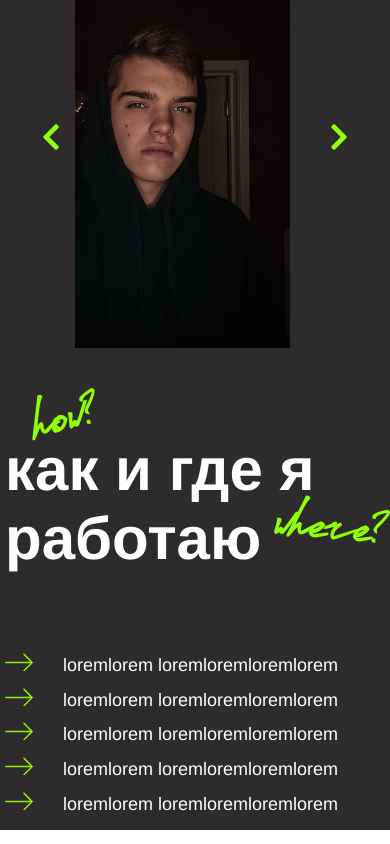
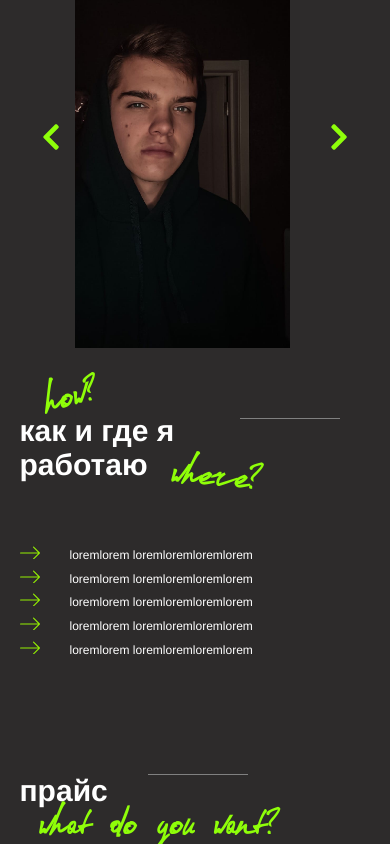
Before and after one commit to neydyxd/brow-master-landing, a React (Create React App) app: page / in a window 390 px wide. Shown: the part 1021-1865 px from the top of the page. Built offline with nearby package versions, Linux system fonts and the light colour scheme.

Commit message:
Доработка адптива секции slider и верстка секции price

```diff
--- a/src/Components/About/About.css
+++ b/src/Components/About/About.css
@@ -59,7 +59,7 @@
 }
 
 .about__label{
-    min-width: 150px;
+    width: 150px;
     border-top: 1px solid #808080;
     margin-left: 20px;
 }
--- a/src/Components/App/App.js
+++ b/src/Components/App/App.js
@@ -1,5 +1,6 @@
 import About from "../About/About";
 import Header from "../Header/Header";
+import Price from "../Price/Price";
 import Slider from "../Slider/Slider";
 
 
@@ -10,6 +11,7 @@ function App() {
         <Header />
         <About />
         <Slider />
+        <Price />
       </div>
     </div>
   );
--- a/src/Components/Header/Header.css
+++ b/src/Components/Header/Header.css
@@ -68,6 +68,28 @@
     font-family: Helvetica;
     margin-left: 20px;
     text-decoration: none;
+    background: linear-gradient(
+            to right,
+            #8ffe09 20%,
+            white 30%,
+            white 70%,
+            #8ffe09 80%
+        );
+    -webkit-background-clip: text;
+    background-clip: text;
+    -webkit-text-fill-color: transparent;
+    text-fill-color: transparent;
+    background-size: 500% auto;
+    animation: textShine 5s ease-in-out infinite alternate;
+}
+
+@keyframes textShine {
+    0% {
+        background-position: 0% 50%;
+    }
+    100% {
+        background-position: 100% 50%;
+    }
 }
 
 .header__phone:hover{
--- a/src/Components/Navigation/Navigation.css
+++ b/src/Components/Navigation/Navigation.css
@@ -79,7 +79,30 @@
         text-decoration: none;
         font-family: Shlapak;
         font-size: 45px;
+        text-decoration: none;
+        background: linear-gradient(
+            to right,
+            #8ffe09 20%,
+            white 30%,
+            white 70%,
+            #8ffe09 80%
+        );
+        -webkit-background-clip: text;
+        background-clip: text;
+        -webkit-text-fill-color: transparent;
+        text-fill-color: transparent;
+        background-size: 500% auto;
+        animation: textShine 5s ease-in-out infinite alternate;
     }
+
+    @keyframes textShine {
+      0% {
+          background-position: 0% 50%;
+      }
+      100% {
+          background-position: 100% 50%;
+      }
+  }
 
     .navigation__close-button:hover{
         opacity: 0.6;
--- /dev/null
+++ b/src/Components/Price/Price.css
@@ -0,0 +1,47 @@
+.price{
+    margin-top: 100px;
+}
+
+.price__title{
+    font-size: 60px;
+    font-family: Helvetica;
+    color: white;
+    margin: 0;
+
+}
+
+.price__title-box{
+    display: flex;
+}
+
+.price__label{
+    display: inline-block;
+    width: 150px;
+    border-top: 1px solid #808080;
+    margin-left: 40px;
+}
+
+.price__subtitle{
+    font-size: 50px;
+    font-family: Shlapak;
+    color: #8FFE09;
+    margin: 0;
+    margin-top: -20px;
+    margin-left: 35px;
+}
+
+@media screen and (min-width: 320px) and (max-width: 767px) {
+    .price__title{
+        font-size: 30px;
+    }
+
+    .price__subtitle{
+        margin-top: -10px;
+        font-size: 40px;
+        margin-left: 20px;
+    }
+
+    .price__label{
+        width: 100px;
+    }
+}
--- /dev/null
+++ b/src/Components/Price/Price.js
@@ -0,0 +1,12 @@
+function Price() {
+    return(
+        <section className="price">
+            <div className="price__title-box">
+                <h3 className='price__title'>прайс</h3>
+                <label className='price__label'></label>
+            </div>
+            <h3 className='price__subtitle'>what do you want?</h3>
+        </section>
+    );
+}
+export default Price;
--- a/src/Components/Slider/Slider.css
+++ b/src/Components/Slider/Slider.css
@@ -20,6 +20,14 @@ margin-top: 150px;
     color: white;
     max-width: 320px;
     margin: 0;
+    display: flex;
+}
+
+.slider__label{
+    display: inline-block;
+    min-width: 150px;
+    border-top: 1px solid #808080;
+    margin-left: -20px;
 }
 
 .slider__title_3{
@@ -62,7 +70,10 @@ margin-top: 150px;
 .slider__title-box{
     width: 380px;
 }
-
+.slider__first-box{
+    display: flex;
+    align-items: center;
+}
 .slider__item{
     width: 100%;
     display: flex;
@@ -93,12 +104,31 @@ margin-top: 150px;
 }
 
 
+.slider__arrow-block{
+    display: flex;
+    flex-direction: column;
+    justify-content: space-between;
+    max-height: 70%;
+}
+
+.slider__arrow{
+    width: 100px;
+    filter: invert(81%) sepia(49%) saturate(859%) hue-rotate(32deg) brightness(104%) contrast(99%);
+    justify-self: center;
+    height: 100px;
+}
+
+
 @media screen and (min-width: 320px) and (max-width: 767px) {
     .slider{
         flex-direction: column-reverse;
         margin: 0 auto;
         margin-top: 50px;
         align-items: center;
+    }
+
+    .slider__about{
+        margin-right: auto;
     }
 
     .slider__item_1{
@@ -112,4 +142,46 @@ margin-top: 150px;
     .slider__item_3{
         background-position: -100px center;
     }
+
+    .slider__title_2{
+        font-size: 30px;
+    }
+
+    .slider__title_1{
+        font-size: 40px;
+        margin-bottom: 20px;
+    }
+
+
+    .slider__title_2{
+        font-size: 30px;
+    }
+
+    .slider__title_3{
+        font-size: 40px;
+        margin-top: -40px;
+    }
+
+    .slider__title-box{
+        width: 240px;
+    }
+
+    .slider__list{
+        margin-top: 50px;
+        min-width: 100%;
+    }
+
+    .slider__list-element{
+        font-size: 12px;
+    }
+
+    .slider__list-element::before{
+        background-size: 20px 28px;
+        height: 20px;
+        width: 20px;
+    }
+
+    .slider__label{
+        min-width: 100px;
+    }
 }
--- a/src/Components/Slider/Slider.js
+++ b/src/Components/Slider/Slider.js
@@ -1,14 +1,17 @@
 import Carousel from '../Carousel/Carousel';
+import arrow from '../../images/broke-arrow.svg'
 
 function Slider(){
     return(
         <section className='slider'>
             <div className='slider__about'>
-                <div className='slider__title-box'>
+                <div className='slider__first-box'>
+                    <div className='slider__title-box'>
                     <h3 className='slider__title_1'>how?</h3>
                     <h3 className='slider__title_2'>как и где я работаю</h3>
+                    <h3 className='slider__title_3'>where?</h3>
+                    </div>
                     <label className='slider__label'></label>
-                    <h3 className='slider__title_3'>where?</h3>
                 </div>
                 <ul className='slider__list'>
                     <li className='slider__list-element'>loremlorem loremloremloremlorem</li>
@@ -17,6 +20,8 @@ function Slider(){
                     <li className='slider__list-element'>loremlorem loremloremloremlorem</li>
                     <li className='slider__list-element'>loremlorem loremloremloremlorem</li>
                 </ul>
+            </div>
+            <div className='slider__arrow-block'>
             </div>
             <Carousel>
                 <div className="slider__item slider__item_1"></div>
--- a/src/index.css
+++ b/src/index.css
@@ -6,3 +6,4 @@
 @import url(./Components/About/About.css);
 @import url(./Components/Slider/Slider.css);
 @import url(./Components/Carousel/Carousel.css);
+@import url(./Components/Price/Price.css);
```
Also changed, not shown: src/images/border-price.svg (added), src/images/broke-arrow.svg (added).
